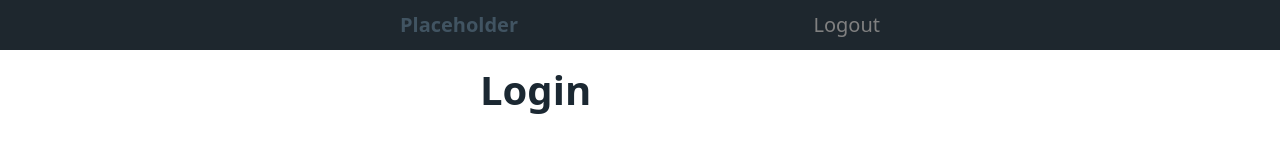
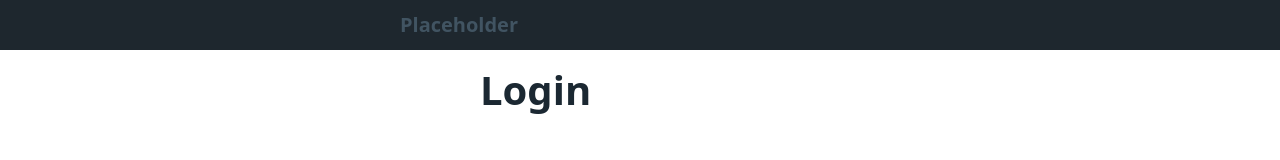
Before and after one commit to albertying/ecommerce-web, a React (Vite) app in the folder client/: page /login in a window 1280 px wide. Shown: the top 160 px of the page. Built offline with nearby package versions, Linux system fonts and the light colour scheme.

Commit message:
Implement logout

```diff
--- a/client/src/components/Nav.jsx
+++ b/client/src/components/Nav.jsx
@@ -1,6 +1,8 @@
 import "../css/nav.css";
+import { useUserContext } from "../context/UserContext";
 
 function Nav() {
+  const { user, logout } = useUserContext();
   return (
     <div>
       <nav>
@@ -11,7 +13,16 @@ function Nav() {
         </ul>
         <ul className="right">
           <li>
-            <a href="/">Logout</a>
+            {user ? (
+              <a
+                href="/"
+                onClick={() => {
+                  logout();
+                }}
+              >
+                Logout
+              </a>
+            ) : null}
           </li>
         </ul>
       </nav>
--- a/client/src/context/UserContext.jsx
+++ b/client/src/context/UserContext.jsx
@@ -108,8 +108,13 @@ export const UserProvider = ({ children }) => {
     }
   };
 
+  const logout = () => {
+    localStorage.removeItem("token");
+    dispatch({ type: "LOGOUT" });
+  };
+
   return (
-    <UserContext.Provider value={{ ...state, login, register }}>
+    <UserContext.Provider value={{ ...state, login, logout, register }}>
       {children}
     </UserContext.Provider>
   );
```
